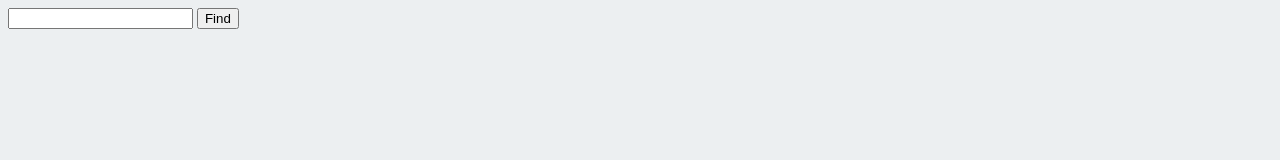
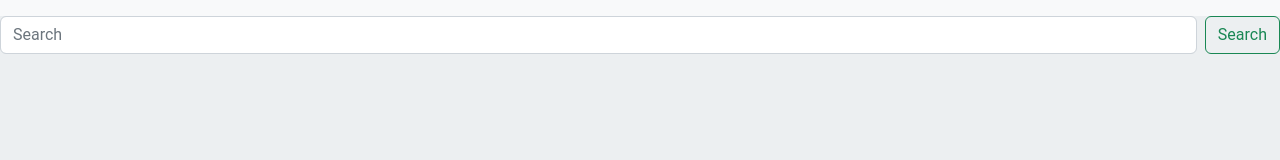
Before and after one commit to Mavchi/web_week_4, a website built with Parcel: page index.html in a window 1280 px wide. Built offline with nearby package versions, Linux system fonts and the light colour scheme; a web font is replaced by a local one.

Commit message:
week 4 part 5 added bootstrap supported. Minor change to actual page layout

```diff
--- a/index.html
+++ b/index.html
@@ -5,14 +5,24 @@
 	<title>Parcel Sandbox</title>
 	<meta charset="UTF-8" />
 	<meta name="viewport" content="width=device-width, initial-scale=1.0">
+	<link rel="preconnect" href="https://fonts.googleapis.com">
+	<link rel="preconnect" href="https://fonts.gstatic.com" crossorigin>
 	<link href="https://fonts.google.com/share?selection.family=Roboto" rel="stylesheet">
+	<link href="https://cdn.jsdelivr.net/npm/bootstrap@5.2.1/dist/css/bootstrap.min.css" rel="stylesheet" integrity="sha384-iYQeCzEYFbKjA/T2uDLTpkwGzCiq6soy8tYaI1GyVh/UjpbCx/TYkiZhlZB6+fzT" crossorigin="anonymous">
+
 </head>
 
 <body>
-	<form>
-		<input id="input-show" />
-		<button id="submit-data">Find</button>
-	</form>
+	<nav class="navbar bg-light">
+		<div class="container-fluid">
+		</div>
+	  </nav>
+
+
+	  <form class="d-flex" role="search">
+		<input class="form-control me-2" type="search" placeholder="Search" aria-label="Search" id="input-show">
+		<button class="btn btn-outline-success" type="submit" id="submit-data">Search</button>
+	  </form>
 
 	<div id="container">
 
@@ -20,6 +30,8 @@
 
 	<script src="src/index.js">
 	</script>
+	<script src="https://cdn.jsdelivr.net/npm/bootstrap@5.2.1/dist/js/bootstrap.bundle.min.js" integrity="sha384-u1OknCvxWvY5kfmNBILK2hRnQC3Pr17a+RTT6rIHI7NnikvbZlHgTPOOmMi466C8" crossorigin="anonymous"></script>
+
 </body>
 
 </html>
```
Also changed, not shown: dist/index.html, 1 other file.
